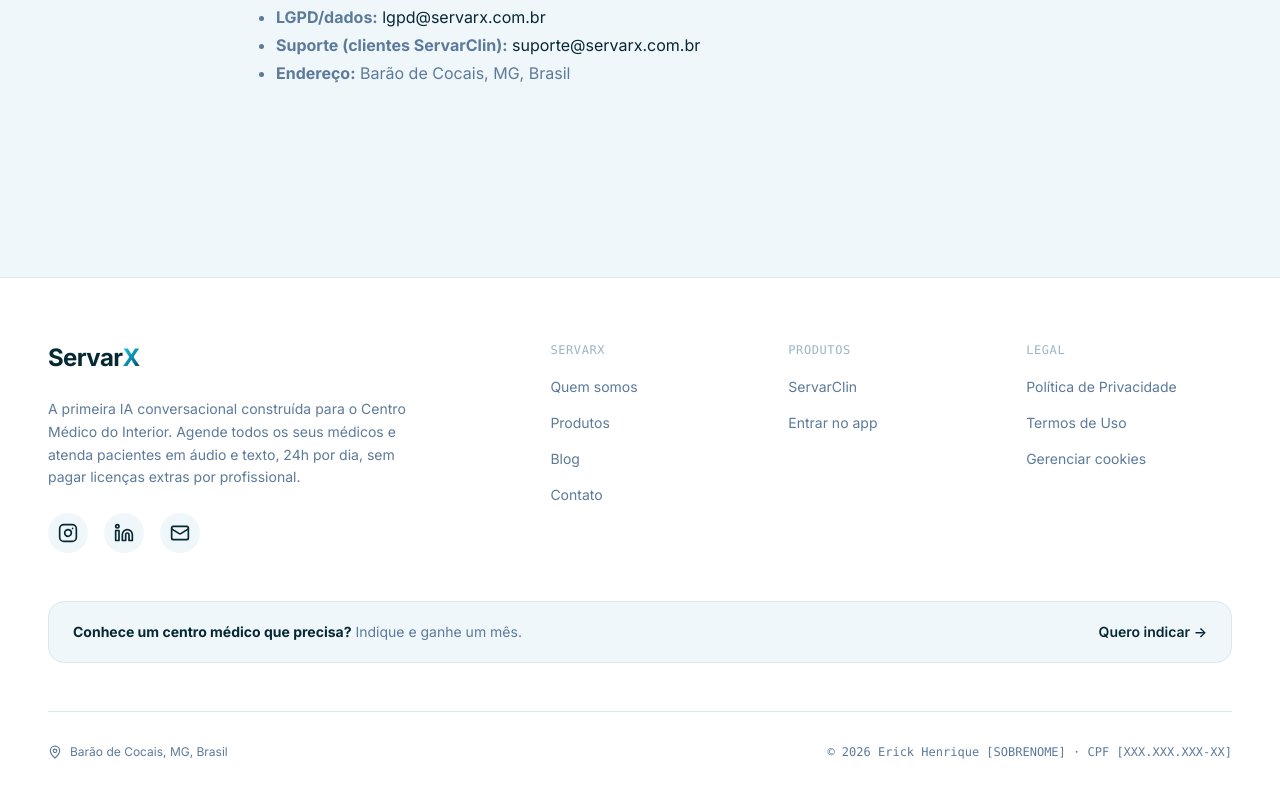
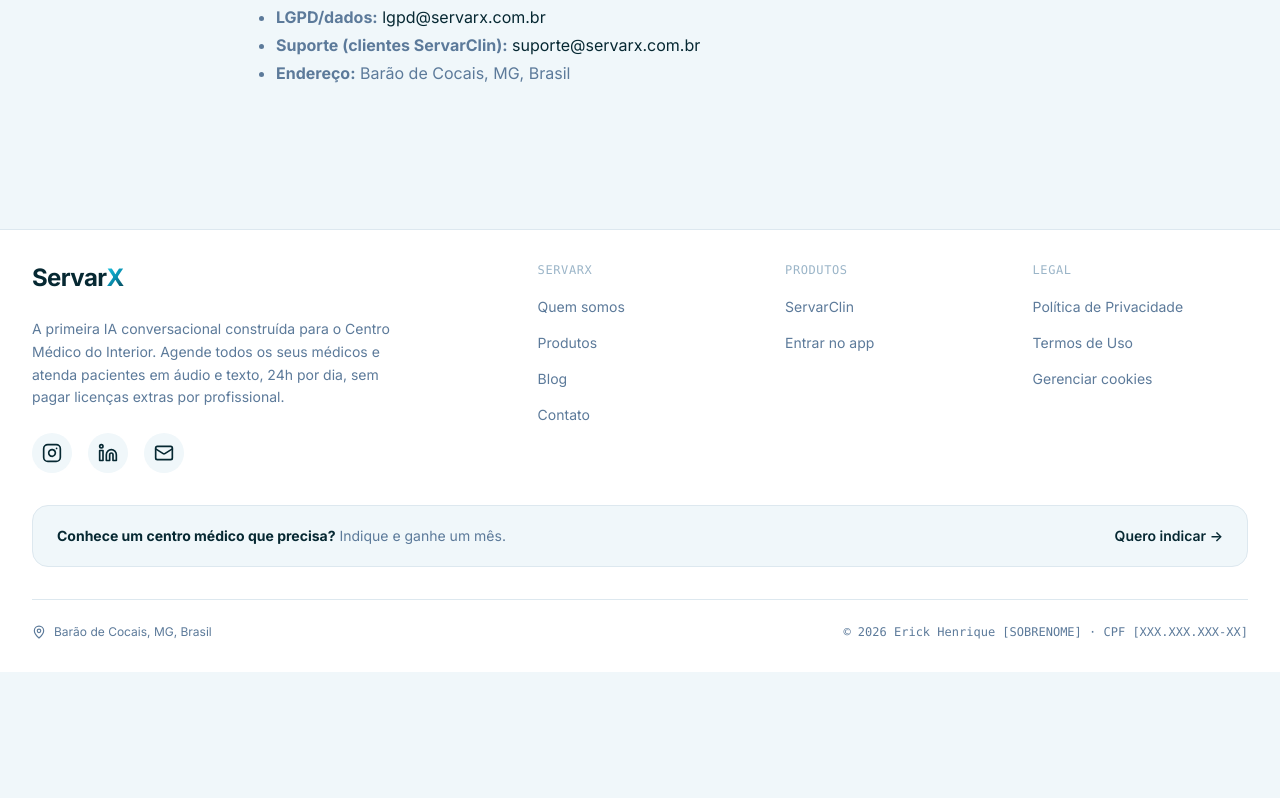
Before and after one commit to Dev-3rick/servarx-site, a Next.js app: page /termos in a window 1280 px wide. Shown: the part 3354-4152 px from the top of the page. After the commit the page ends 4026 px from the top, so only its background shows below. Built offline with nearby package versions, Linux system fonts and the light colour scheme.

Commit message:
style: compact footer sizing and padding

```diff
--- a/src/components/marketing/Footer.tsx
+++ b/src/components/marketing/Footer.tsx
@@ -55,10 +55,10 @@
   const currentYear = new Date().getFullYear();
 
   return (
-    <footer className="border-t border-border bg-surface mt-24">
-      <div className="max-w-page-xl mx-auto px-6 py-16 lg:px-12">
+    <footer className="border-t border-border bg-surface mt-12">
+      <div className="max-w-page-xl mx-auto px-4 py-8 lg:px-8">
         {/* Top: brand + links em grid */}
-        <div className="grid gap-12 lg:grid-cols-[2fr_3fr] mb-12">
+        <div className="grid gap-8 lg:grid-cols-[2fr_3fr] mb-8">
           {/* Brand column */}
           <div>
             <Link href="/" aria-label="ServarX — Home" className="inline-block mb-6">
@@ -121,7 +121,7 @@
         </div>
 
         {/* Indicação banner */}
-        <div className="mb-12 rounded-2xl border border-border bg-brand-neutral-bg px-6 py-5 flex flex-col sm:flex-row items-start sm:items-center gap-4 justify-between">
+        <div className="mb-8 rounded-2xl border border-border bg-brand-neutral-bg px-6 py-5 flex flex-col sm:flex-row items-start sm:items-center gap-4 justify-between">
           <p className="text-sm text-brand-neutral-muted">
             <strong className="text-brand-teal-800">Conhece um centro médico que precisa?</strong> Indique e ganhe um mês.
           </p>
@@ -134,7 +134,7 @@
         </div>
 
         {/* Bottom: legal info */}
-        <div className="border-t border-border pt-8 flex flex-col gap-3 lg:flex-row lg:items-center lg:justify-between text-xs text-brand-neutral-muted">
+        <div className="border-t border-border pt-6 flex flex-col gap-3 lg:flex-row lg:items-center lg:justify-between text-xs text-brand-neutral-muted">
           <div className="flex items-center gap-2">
             <MapPin className="w-3.5 h-3.5" />
             <span>{SITE.endereco.full}</span>
```
